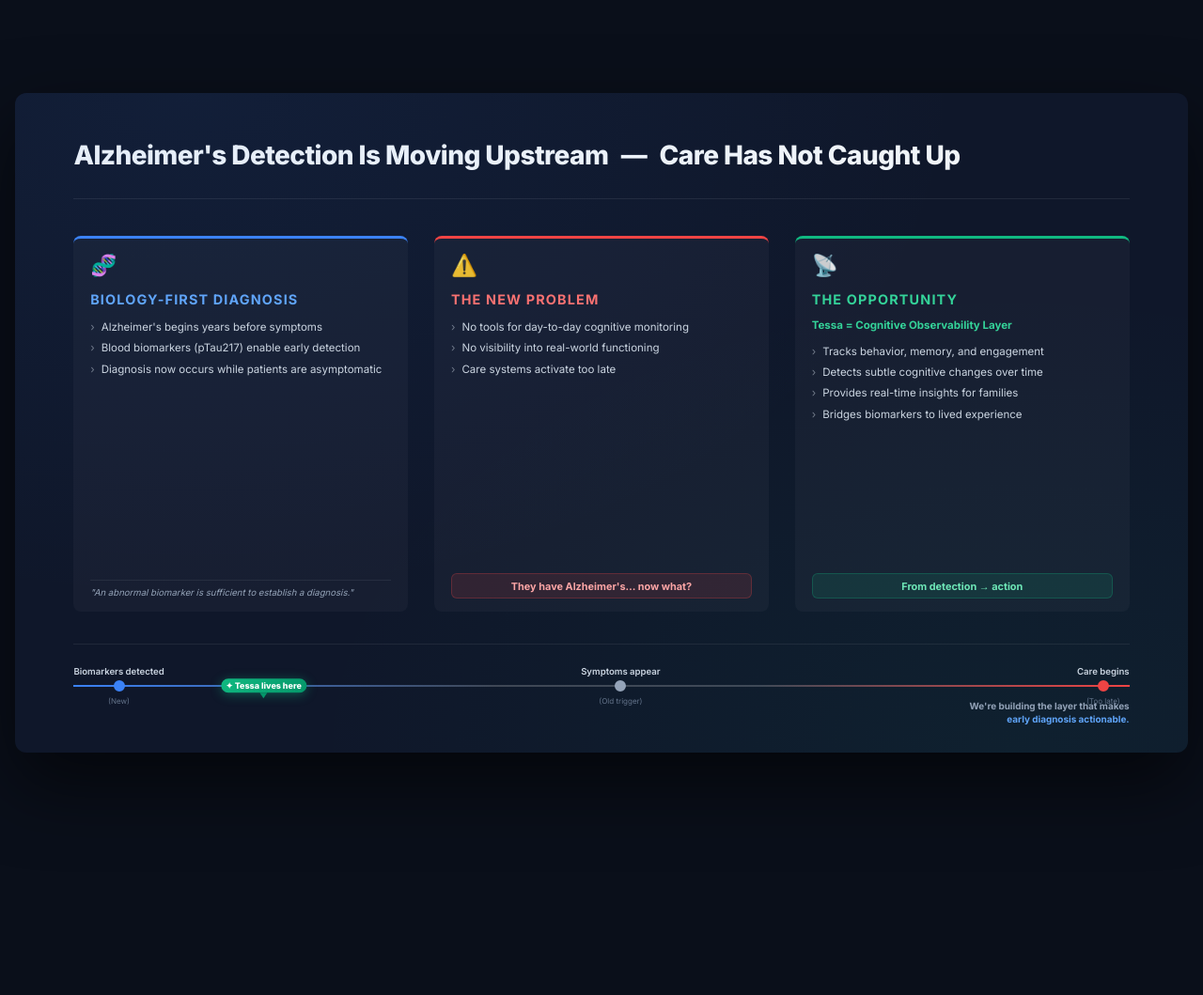
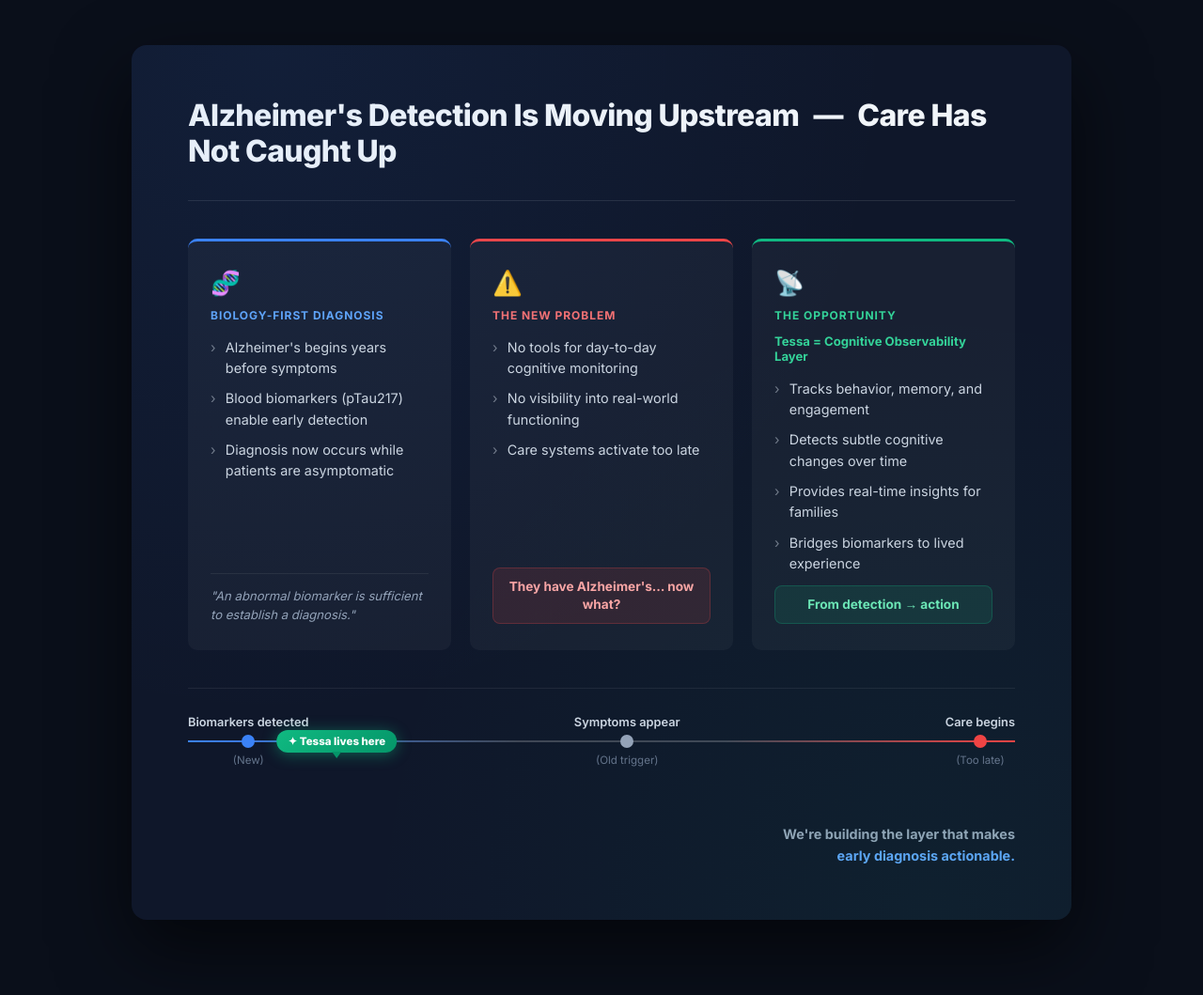
Before and after one commit to prattatx/prattatx.github.io, a Jekyll site: the page presentations/alzheimers-detection/index.html, which Jekyll copies as it is, in a window 1280 px wide. Shown: the whole page at 94% size. Built offline with Jekyll 4.4.1, drawn with Linux system fonts in a browser that asks for light colours; before the commit the page ends 900 px from its top, so only the background shows below that.

Commit message:
Improve readability of Alzheimer's detection presentation page
Remove the fixed 16/9 aspect-ratio slide constraint and tiny clamp()
font sizes. Convert to a scrollable webpage with comfortable font sizes
(0.8–2rem), increased padding, and responsive single-column layout on
mobile. Visual design (dark theme, column colors, timeline) unchanged.

https://claude.ai/code/session_012EMpHV3w6CrsnuprcSfNZT

```diff
--- a/presentations/alzheimers-detection/index.html
+++ b/presentations/alzheimers-detection/index.html
@@ -10,27 +10,24 @@
 
     body {
       background: #0a0f1a;
-      display: flex;
-      align-items: center;
-      justify-content: center;
-      min-height: 100vh;
       font-family: 'Inter', sans-serif;
       color: #E2E8F0;
+      padding: 48px 24px 80px;
     }
 
     .slide-wrapper {
       width: 100%;
-      max-width: 1280px;
-      padding: 16px;
+      max-width: 1000px;
+      margin: 0 auto;
     }
 
     .slide {
       background: #0F172A;
-      aspect-ratio: 16 / 9;
-      border-radius: 12px;
-      padding: 4% 5%;
+      border-radius: 16px;
+      padding: 56px 60px;
       display: flex;
       flex-direction: column;
+      gap: 40px;
       position: relative;
       overflow: hidden;
       box-shadow: 0 32px 80px rgba(0,0,0,0.6);
@@ -49,34 +46,36 @@
 
     /* ── TITLE ── */
     .slide-title {
-      font-size: clamp(1rem, 2.4vw, 1.75rem);
+      font-size: 2rem;
       font-weight: 800;
       color: #F1F5F9;
       letter-spacing: -0.02em;
       line-height: 1.2;
-      margin-bottom: 3.5%;
-      padding-bottom: 2.5%;
-      border-bottom: 1px solid rgba(255,255,255,0.08);
+      padding-bottom: 32px;
+      border-bottom: 1px solid rgba(255,255,255,0.1);
     }
 
     /* ── COLUMNS ── */
     .columns {
       display: grid;
-      grid-template-columns: 1fr 1fr 1fr;
-      gap: 2.5%;
-      flex: 1;
-      min-height: 0;
+      grid-template-columns: repeat(3, 1fr);
+      gap: 20px;
+    }
+
+    @media (max-width: 720px) {
+      .columns { grid-template-columns: 1fr; }
+      .slide { padding: 36px 28px; }
+      .slide-title { font-size: 1.5rem; }
     }
 
     .col {
-      background: rgba(255,255,255,0.03);
-      border-radius: 8px;
-      padding: 4% 5%;
+      background: rgba(255,255,255,0.04);
+      border-radius: 10px;
+      padding: 28px 24px;
       display: flex;
       flex-direction: column;
-      gap: 0.6em;
+      gap: 12px;
       border-top: 3px solid transparent;
-      position: relative;
     }
 
     .col-blue  { border-top-color: #3B82F6; }
@@ -84,13 +83,11 @@
     .col-green { border-top-color: #10B981; }
 
     .col-icon {
-      font-size: clamp(1rem, 1.8vw, 1.4rem);
-      margin-bottom: 0.2em;
-      opacity: 0.9;
+      font-size: 1.6rem;
     }
 
     .col-header {
-      font-size: clamp(0.6rem, 1.2vw, 0.9rem);
+      font-size: 0.75rem;
       font-weight: 700;
       text-transform: uppercase;
       letter-spacing: 0.08em;
@@ -104,15 +101,15 @@
       list-style: none;
       display: flex;
       flex-direction: column;
-      gap: 0.35em;
-      margin-top: 0.2em;
+      gap: 10px;
+      margin-top: 4px;
     }
 
     .col ul li {
-      font-size: clamp(0.5rem, 0.95vw, 0.72rem);
+      font-size: 0.9rem;
       color: #CBD5E1;
-      line-height: 1.45;
-      padding-left: 1em;
+      line-height: 1.55;
+      padding-left: 1.1em;
       position: relative;
     }
 
@@ -124,22 +121,22 @@
     }
 
     .col-quote {
-      font-size: clamp(0.42rem, 0.78vw, 0.6rem);
+      font-size: 0.82rem;
       font-style: italic;
       color: #94A3B8;
-      line-height: 1.4;
+      line-height: 1.5;
       margin-top: auto;
-      padding-top: 0.6em;
+      padding-top: 14px;
       border-top: 1px solid rgba(255,255,255,0.07);
     }
 
     .callout {
       margin-top: auto;
-      padding: 0.5em 0.7em;
-      border-radius: 6px;
-      font-size: clamp(0.48rem, 0.9vw, 0.68rem);
+      padding: 10px 14px;
+      border-radius: 8px;
+      font-size: 0.85rem;
       font-weight: 700;
-      line-height: 1.3;
+      line-height: 1.4;
       text-align: center;
     }
 
@@ -147,16 +144,14 @@
     .col-green .callout { background: rgba(16,185,129,0.12); color: #6EE7B7; border: 1px solid rgba(16,185,129,0.25); }
 
     .tessa-label {
-      font-size: clamp(0.52rem, 0.95vw, 0.72rem);
+      font-size: 0.82rem;
       font-weight: 700;
       color: #34D399;
-      margin-top: 0.2em;
     }
 
     /* ── TIMELINE ── */
     .timeline-section {
-      margin-top: 3%;
-      padding-top: 2%;
+      padding-top: 8px;
       border-top: 1px solid rgba(255,255,255,0.07);
     }
 
@@ -164,6 +159,7 @@
       position: relative;
       display: flex;
       align-items: center;
+      padding: 20px 0;
     }
 
     .timeline-line {
@@ -191,12 +187,12 @@
       display: flex;
       flex-direction: column;
       align-items: center;
-      gap: 0.3em;
+      gap: 6px;
     }
 
     .tnode-dot {
-      width: clamp(8px, 1.2vw, 12px);
-      height: clamp(8px, 1.2vw, 12px);
+      width: 14px;
+      height: 14px;
       border-radius: 50%;
       border: 2px solid;
     }
@@ -206,7 +202,7 @@
     .tnode:nth-child(3) .tnode-dot { background: #EF4444; border-color: #EF4444; }
 
     .tnode-label {
-      font-size: clamp(0.42rem, 0.78vw, 0.6rem);
+      font-size: 0.8rem;
       font-weight: 600;
       color: #CBD5E1;
       text-align: center;
@@ -214,7 +210,7 @@
     }
 
     .tnode-sub {
-      font-size: clamp(0.36rem, 0.65vw, 0.5rem);
+      font-size: 0.72rem;
       color: #64748B;
       text-align: center;
     }
@@ -231,15 +227,15 @@
     .tessa-pill {
       background: linear-gradient(135deg, #10B981, #059669);
       color: #fff;
-      font-size: clamp(0.38rem, 0.7vw, 0.56rem);
+      font-size: 0.72rem;
       font-weight: 800;
-      padding: 0.25em 0.6em;
+      padding: 5px 12px;
       border-radius: 20px;
       white-space: nowrap;
-      box-shadow: 0 2px 12px rgba(16,185,129,0.4);
+      box-shadow: 0 2px 16px rgba(16,185,129,0.45);
       display: flex;
       align-items: center;
-      gap: 0.3em;
+      gap: 5px;
     }
 
     .tessa-arrow {
@@ -248,22 +244,18 @@
       left: 50%;
       transform: translateX(-50%);
       width: 0; height: 0;
-      border-left: 4px solid transparent;
-      border-right: 4px solid transparent;
-      border-top: 6px solid #059669;
+      border-left: 5px solid transparent;
+      border-right: 5px solid transparent;
+      border-top: 7px solid #059669;
     }
 
     /* ── CLOSING STATEMENT ── */
     .closing {
-      position: absolute;
-      bottom: 4%;
-      right: 5%;
-      font-size: clamp(0.42rem, 0.8vw, 0.62rem);
+      text-align: right;
+      font-size: 0.9rem;
       font-weight: 700;
       color: #94A3B8;
-      text-align: right;
-      max-width: 30%;
-      line-height: 1.4;
+      line-height: 1.6;
     }
 
     .closing em {
```
